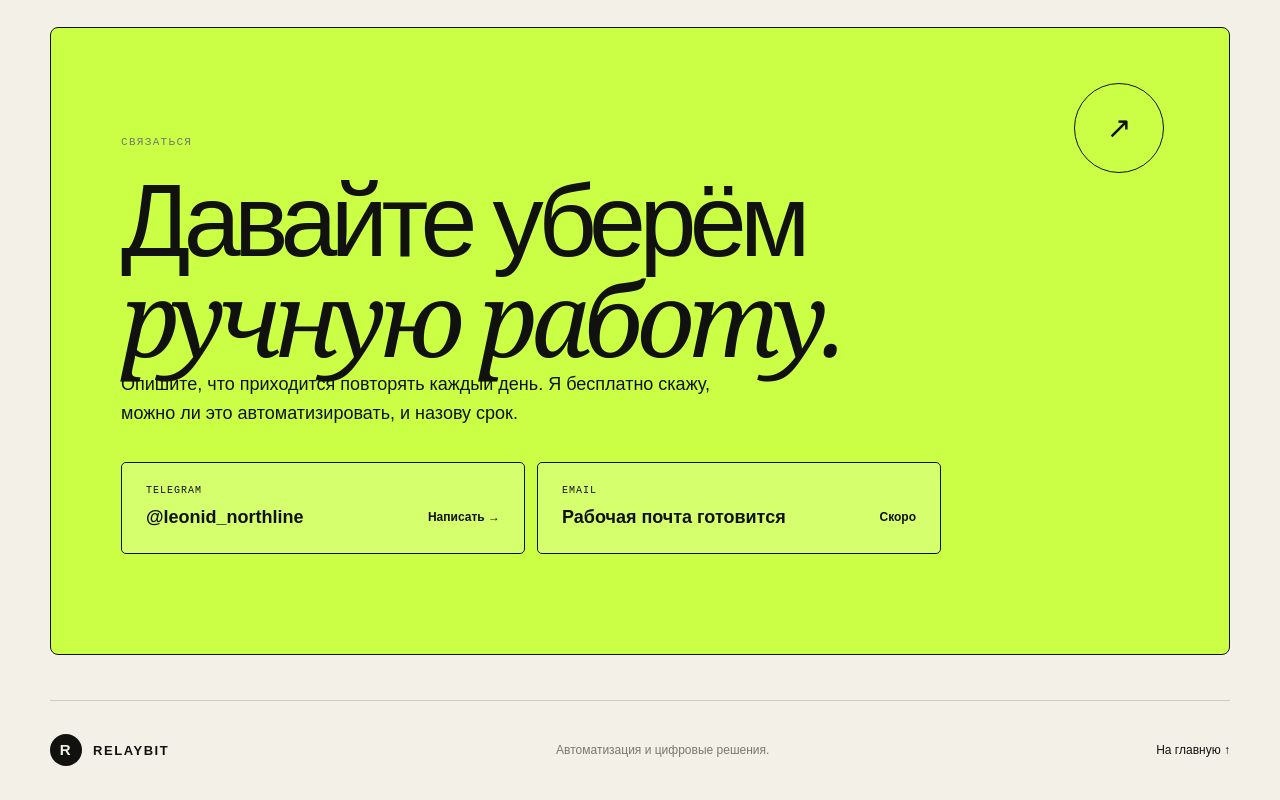
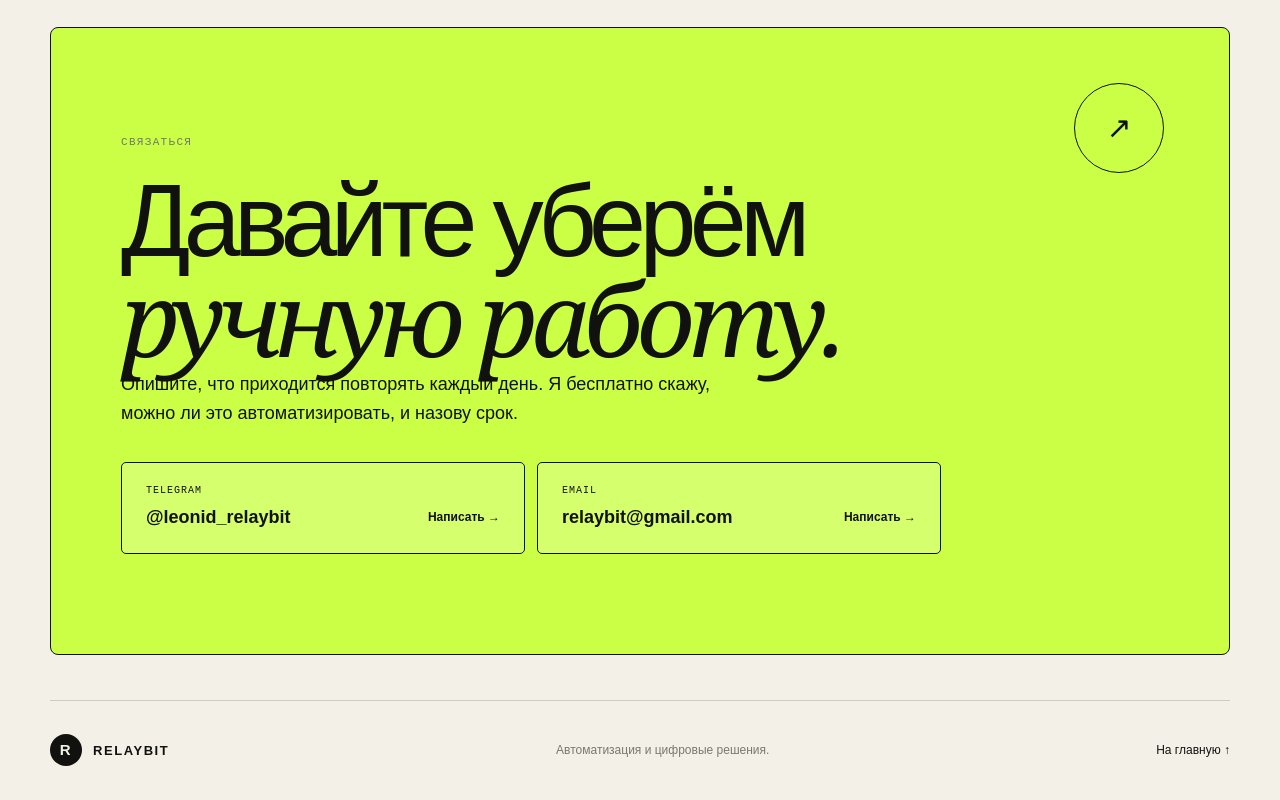
Before and after one commit to relaybit/relaybit.github.io, a Next.js app: page / in a window 1280 px wide. Shown: the part 3484-4284 px from the top of the page. Built offline with nearby package versions, Linux system fonts and the light colour scheme; no server answers.

Commit message:
Add Relaybit contact details

```diff
--- a/app/page.tsx
+++ b/app/page.tsx
@@ -67,7 +67,7 @@ export default function Home() {
 
     <section className="process shell"><header><span>03 / Процесс</span><h2>От сообщения<br/>до запуска — <em>просто.</em></h2></header><ol><li><b>01</b><div><strong>Разбираемся</strong><p>Вы описываете задачу обычными словами. Я задаю вопросы и предлагаю решение.</p></div></li><li><b>02</b><div><strong>Показываю прототип</strong><p>За 1–3 дня появляется первая рабочая версия, которую уже можно проверить.</p></div></li><li><b>03</b><div><strong>Запускаем</strong><p>Дорабатываю детали, передаю результат и остаюсь на связи после запуска.</p></div></li></ol></section>
 
-    <section className="contact shell" id="contact"><div className="contact-orb">↗</div><span>Связаться</span><h2>Давайте уберём<br/><em>ручную работу.</em></h2><p>Опишите, что приходится повторять каждый день. Я бесплатно скажу, можно ли это автоматизировать, и назову срок.</p><div className="contact-links"><a href="https://t.me/leonid_northline" target="_blank" rel="noreferrer"><small>Telegram</small><strong>@leonid_northline</strong><b>Написать →</b></a><div><small>Email</small><strong>Рабочая почта готовится</strong><b>Скоро</b></div></div></section>
+    <section className="contact shell" id="contact"><div className="contact-orb">↗</div><span>Связаться</span><h2>Давайте уберём<br/><em>ручную работу.</em></h2><p>Опишите, что приходится повторять каждый день. Я бесплатно скажу, можно ли это автоматизировать, и назову срок.</p><div className="contact-links"><a href="https://t.me/leonid_relaybit" target="_blank" rel="noreferrer"><small>Telegram</small><strong>@leonid_relaybit</strong><b>Написать →</b></a><a href="mailto:relaybit@gmail.com"><small>Email</small><strong>relaybit@gmail.com</strong><b>Написать →</b></a></div></section>
     <SiteFooter />
   </main>;
 }
```
